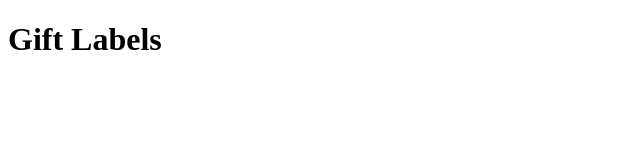
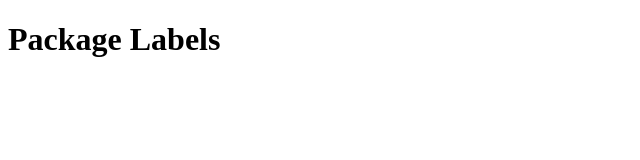
Before and after one commit to jlamoree/gift-labels, a plain HTML site: page index.html in a window 1280 px wide. Shown: the whole page, without its empty margins (0-640 px from the left). Drawn offline with Linux system fonts and the light colour scheme.

Commit message:
Update index.html

```diff
--- a/index.html
+++ b/index.html
@@ -6,6 +6,6 @@
     <link href="https://mastodon.social/@jlamoree" rel="me">
   </head>
   <body>
-    <h1>Gift Labels</h1>
+    <h1>Package Labels</h1>
   </body>
 </html>
```
